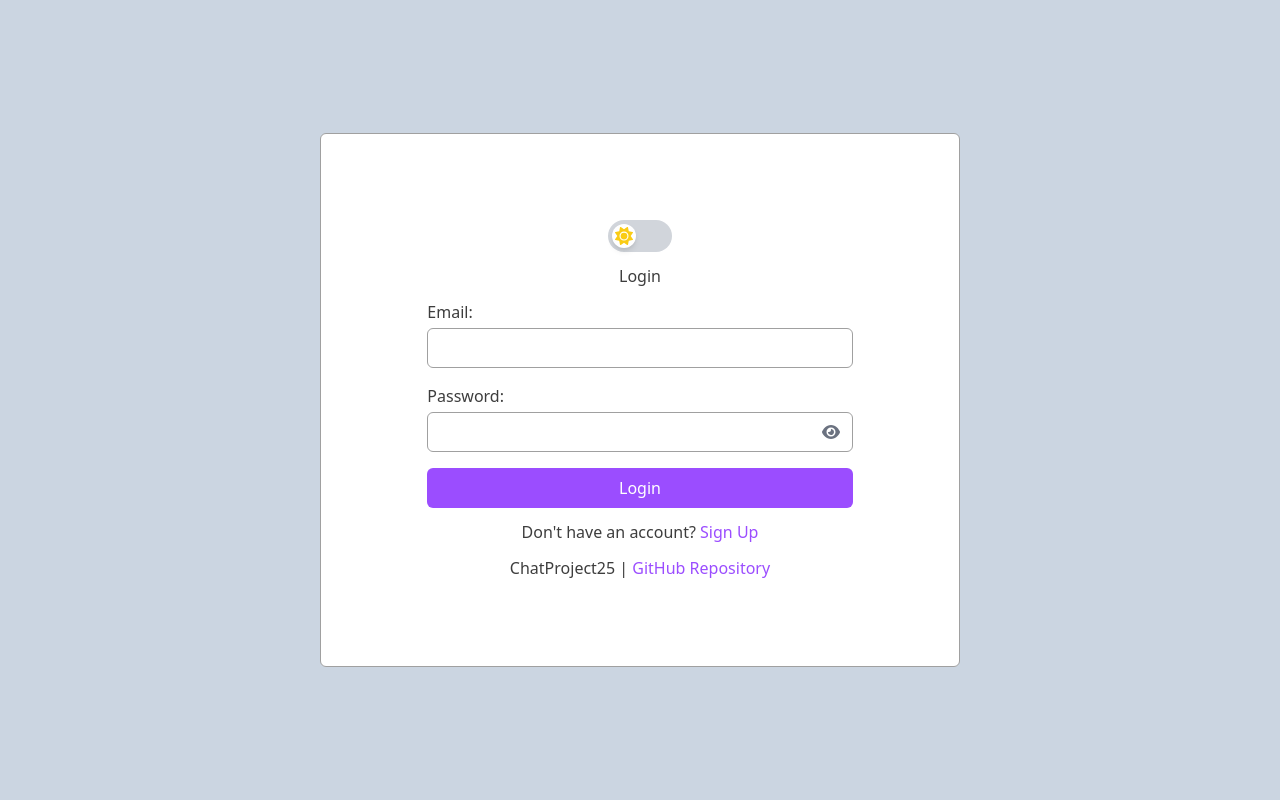
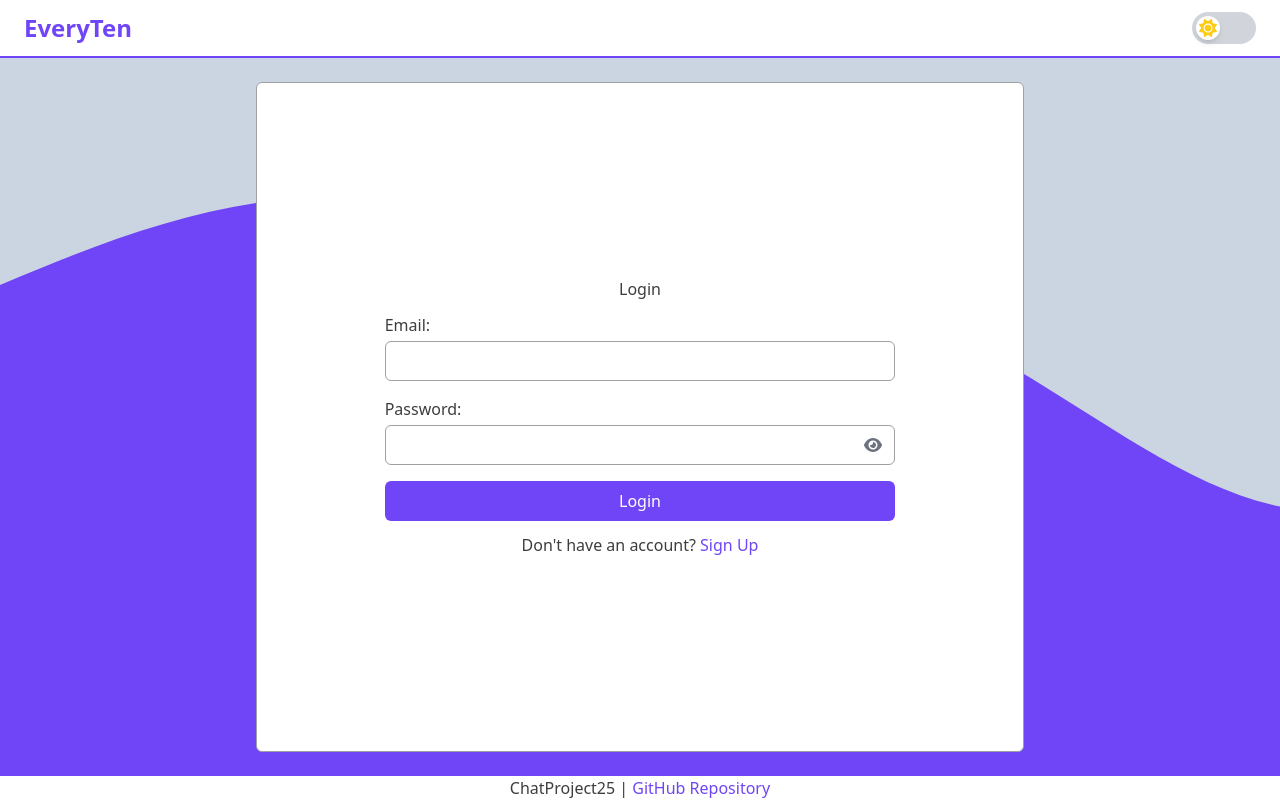
Before and after one commit to Tobiasa123/chatproject25, a React (Vite) app in the folder client/: page / in a window 1280 px wide. Built offline with nearby package versions, Linux system fonts and the light colour scheme.

Commit message:
svg import

```diff
--- a/client/src/App.jsx
+++ b/client/src/App.jsx
@@ -3,9 +3,7 @@ import { useLocation } from 'react-router-dom';
 import LoginPage from './pages/LoginPage/LoginPage';
 import HomePage from './pages/HomePage/HomePage';
 import ChatPage from './pages/ChatPage/ChatPage';
-import Navbar from './components/Navigation/Navigation';
 import ProfilePage from './pages/ProfilePage/ProfilePage';
-import Footer from './components/Footer/Footer';
 
 function AppContent() {
   const location = useLocation();
@@ -16,8 +14,9 @@ function AppContent() {
   };
 
   return (
-    <div className="flex flex-col justify-center items-center h-screen w-full bg-slate-300 dark:bg-slate-800">
-      {/* {showNavbar && <Navbar />}  */}
+
+    <div className="h-screen w-full bg-slate-300 dark:bg-slate-800 bg-[url('/src/assets/wave.svg')] bg-cover bg-bottom">
+
       <Routes>
         <Route path="/" element={<LoginPage />} />
         <Route
@@ -37,7 +36,6 @@ function AppContent() {
           element={isAuthenticated() ? <ChatPage /> : <Navigate to="/" replace />}
         />
       </Routes>
-      {/* {showNavbar && <Footer />}  */}
     </div>
   );
 }
--- a/client/src/components/LoginForm/LoginForm.jsx
+++ b/client/src/components/LoginForm/LoginForm.jsx
@@ -58,8 +58,7 @@ const LoginForm = () => {
 
 
   return (
-    <div className="flex flex-col w-full md:w-[90vw] lg:w-[50vw] justify-center items-center bg-lightBackground dark:bg-darkBackground h-2/3 rounded-md gap-3 min-w-80 border border-lightBorder dark:border-darkBorder">
-      <ThemeSwitch />
+    <div className="flex flex-col  justify-center items-center bg-lightBackground dark:bg-darkBackground h-full rounded-md gap-3 border border-lightBorder dark:border-darkBorder">
       <h2 className="text-darkText dark:text-lightText">{isLogin ? "Login" : "Signup"}</h2>
       <form onSubmit={handleSubmit} className="flex flex-col gap-4 w-2/3" noValidate>
         {!isLogin && (
@@ -124,7 +123,6 @@ const LoginForm = () => {
           {isLogin ? "Sign Up" : "Log In"}
         </button>
       </p>
-      <Footer />
     </div>
   );
 };
--- a/client/src/components/Navigation/Navigation.jsx
+++ b/client/src/components/Navigation/Navigation.jsx
@@ -1,4 +1,4 @@
-import { useNavigate } from 'react-router-dom';
+import { useNavigate, useLocation } from 'react-router-dom';
 import { FontAwesomeIcon } from '@fortawesome/react-fontawesome';
 import { faHome, faUser, faSignOutAlt, faBars } from '@fortawesome/free-solid-svg-icons';
 import { ThemeSwitch } from '../ThemeSwitch/ThemeSwitch';
@@ -6,6 +6,7 @@ import { useState } from 'react';
 
 const Navbar = () => {
   const navigate = useNavigate();
+  const location = useLocation(); // Get current route
   const [isMenuOpen, setIsMenuOpen] = useState(false);
 
   const handleLogout = () => {
@@ -22,12 +23,16 @@ const Navbar = () => {
   return (
     <nav className="w-full bg-lightBackground dark:bg-darkBackground border-b-2 border-purpleAccent">
       <div className="w-full px-6 py-3 flex justify-between items-center">
-
-        <div className="text-2xl font-bold text-purple-600 dark:text-purple-400">
+        <div className="text-2xl font-bold text-purpleAccent dark:text-purpleAccent">
           EveryTen
         </div>
 
-
+        {/* Show only ThemeSwitch if on the "/" route */}
+        {location.pathname === '/' ? (
+          <ThemeSwitch />
+        ) : (
+          <>
+            {/* Mobile Menu Button */}
             <div className="sm:hidden">
               <button
                 onClick={() => setIsMenuOpen(!isMenuOpen)}
@@ -37,37 +42,39 @@ const Navbar = () => {
               </button>
             </div>
 
-
+            {/* Desktop Navigation */}
             <div className="hidden sm:flex space-x-6">
               <button
                 onClick={() => handleNavigation('/home')}
-            className="flex items-center px-4 py-2 rounded-md text-slate-700 dark:text-slate-300  hover:bg-purple-500 hover:text-white transition-colors"
+                className="flex items-center px-4 py-2 rounded-md text-slate-700 dark:text-slate-300 hover:bg-purple-500 hover:text-white transition-colors"
               >
                 <FontAwesomeIcon icon={faHome} className="mr-2" />
                 <span>Chats</span>
               </button>
               <button
                 onClick={() => handleNavigation('/profile')}
-            className="flex items-center px-4 py-2 rounded-md text-slate-700 dark:text-slate-300   hover:bg-purple-500 hover:text-white transition-colors"
+                className="flex items-center px-4 py-2 rounded-md text-slate-700 dark:text-slate-300 hover:bg-purple-500 hover:text-white transition-colors"
               >
                 <FontAwesomeIcon icon={faUser} className="mr-2" />
                 <span>Profile</span>
               </button>
               <button
                 onClick={handleLogout}
-            className="flex items-center px-4 py-2 rounded-md text-slate-700 dark:text-slate-300  hover:bg-purple-500 hover:text-white transition-colors"
+                className="flex items-center px-4 py-2 rounded-md text-slate-700 dark:text-slate-300 hover:bg-purple-500 hover:text-white transition-colors"
               >
                 <FontAwesomeIcon icon={faSignOutAlt} className="mr-2" />
                 <span>Logout</span>
               </button>
             </div>
 
-
+            {/* ThemeSwitch (only shown when not on "/") */}
             <ThemeSwitch />
+          </>
+        )}
       </div>
 
-
-      {isMenuOpen && (
+      {/* Mobile Navigation Menu */}
+      {isMenuOpen && location.pathname !== '/' && (
         <div className="sm:hidden flex flex-col space-y-4 px-6 py-3">
           <button
             onClick={() => handleNavigation('/home')}
--- a/client/src/pages/LoginPage/LoginPage.jsx
+++ b/client/src/pages/LoginPage/LoginPage.jsx
@@ -1,9 +1,29 @@
 import LoginForm from "../../components/LoginForm/LoginForm"
+import Navbar from "../../components/Navigation/Navigation"
+import Footer from "../../components/Footer/Footer"
 const LoginPage = () =>{
 
     return(
-        <LoginForm className='border border-black'/>
+     <div className="grid grid-rows-[auto_1fr_auto] h-full w-full">
+       <Navbar />
+       <main className="flex flex-col w-full md:w-[90vw] lg:w-[60vw] h-full overflow-y-auto mx-auto gap-4 py-6">
+         <LoginForm />
+       </main>
+       <Footer />
+     </div>
     )
 }
 
 export default LoginPage
+
+// const ProfilePage = () => {
+//   return (
+//     <div className="grid grid-rows-[auto_1fr_auto] h-full w-full">
+//       <Navbar />
+//       <main className="flex flex-col w-full md:w-[90vw] lg:w-[60vw] h-full overflow-y-auto mx-auto gap-4 py-6">
+//         <ProfileContent />
+//       </main>
+//       <Footer />
+//     </div>
+//   );
+// };
--- a/client/tailwind.config.js
+++ b/client/tailwind.config.js
@@ -18,7 +18,7 @@ export default {
         darkText: '#3d3d3d',        // Dark gray text for light mode
 
         // Purple Accent (Stays the same in both modes)
-        purpleAccent: '#9B4DFF',    // Purple accents (links, buttons, etc.)
+        purpleAccent: '#7045f7',    // Purple accents (links, buttons, etc.)
 
         // Border
         lightBorder: '#A0A0A0',     // Slightly darker gray border for light mode
```
Also changed, not shown: client/src/assets/wave.svg (added). Lines whose indentation alone changed are shown as unchanged.
